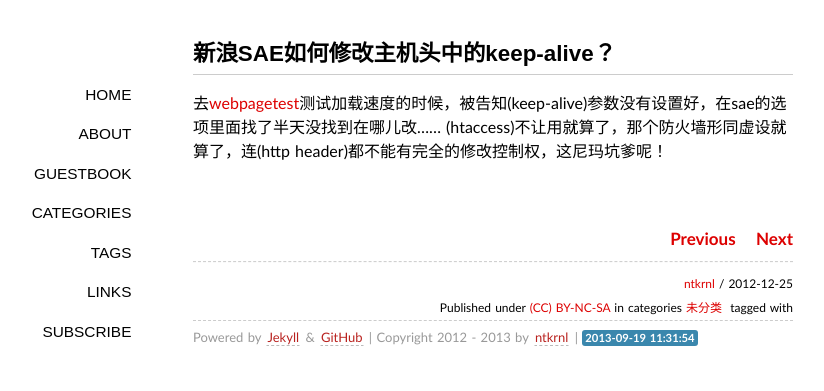
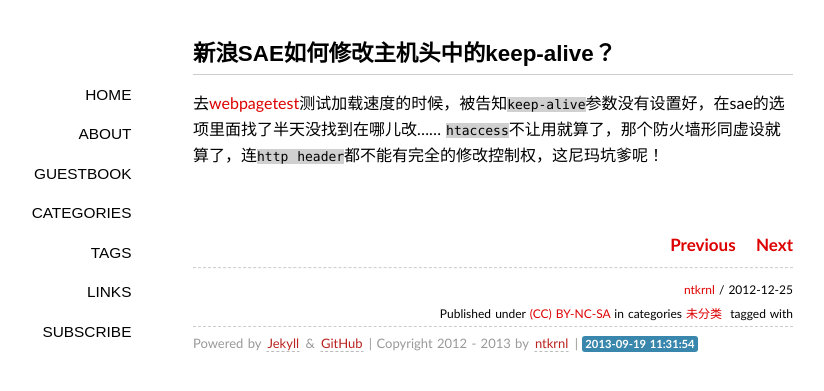
Before and after one commit to ntkrnl/ntkrnl.github.io, a Jekyll site: the page built from _posts/2012-12-25-sina-sae-keep-alive-in-how-to-modify-the-host-header.markdown, in a window 1280 px wide. Shown: the top 391 px of the page, without its empty margins (147-971 px from the left). Built offline with Jekyll 4.4.1, drawn with Linux system fonts in a browser that asks for light colours; some web fonts are replaced; Markdown is read by kramdown in place of the engine named in the settings; comment, search, counter and statistics services are not loaded.

```diff
--- a/_posts/2012-12-25-sina-sae-keep-alive-in-how-to-modify-the-host-header.markdown
+++ b/_posts/2012-12-25-sina-sae-keep-alive-in-how-to-modify-the-host-header.markdown
@@ -10,4 +10,4 @@ categories:
 - 未分类
 ---
 
-去[webpagetest](http://www.webpagetest.org/)测试加载速度的时候，被告知(keep-alive)参数没有设置好，在sae的选项里面找了半天没找到在哪儿改…… (htaccess)不让用就算了，那个防火墙形同虚设就算了，连(http header)都不能有完全的修改控制权，这尼玛坑爹呢！
+去[webpagetest](http://www.webpagetest.org/)测试加载速度的时候，被告知`keep-alive`参数没有设置好，在sae的选项里面找了半天没找到在哪儿改…… `htaccess`不让用就算了，那个防火墙形同虚设就算了，连`http header`都不能有完全的修改控制权，这尼玛坑爹呢！
```
